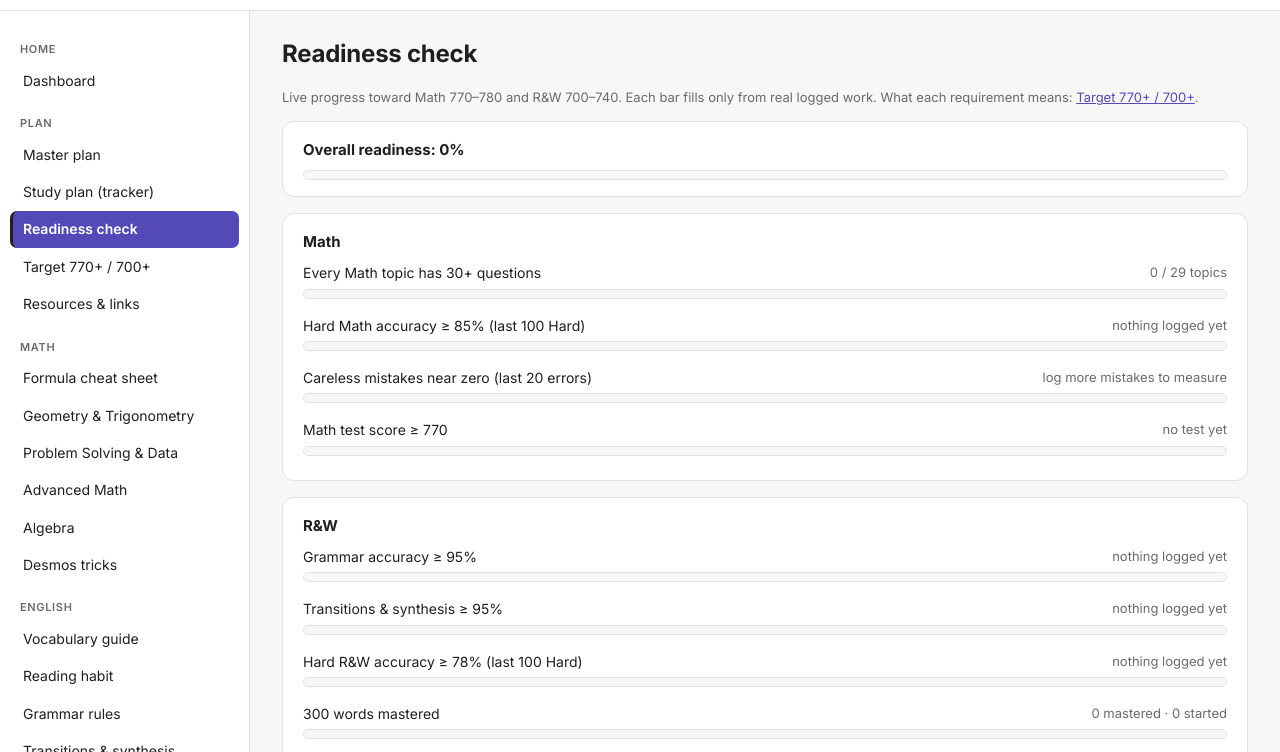
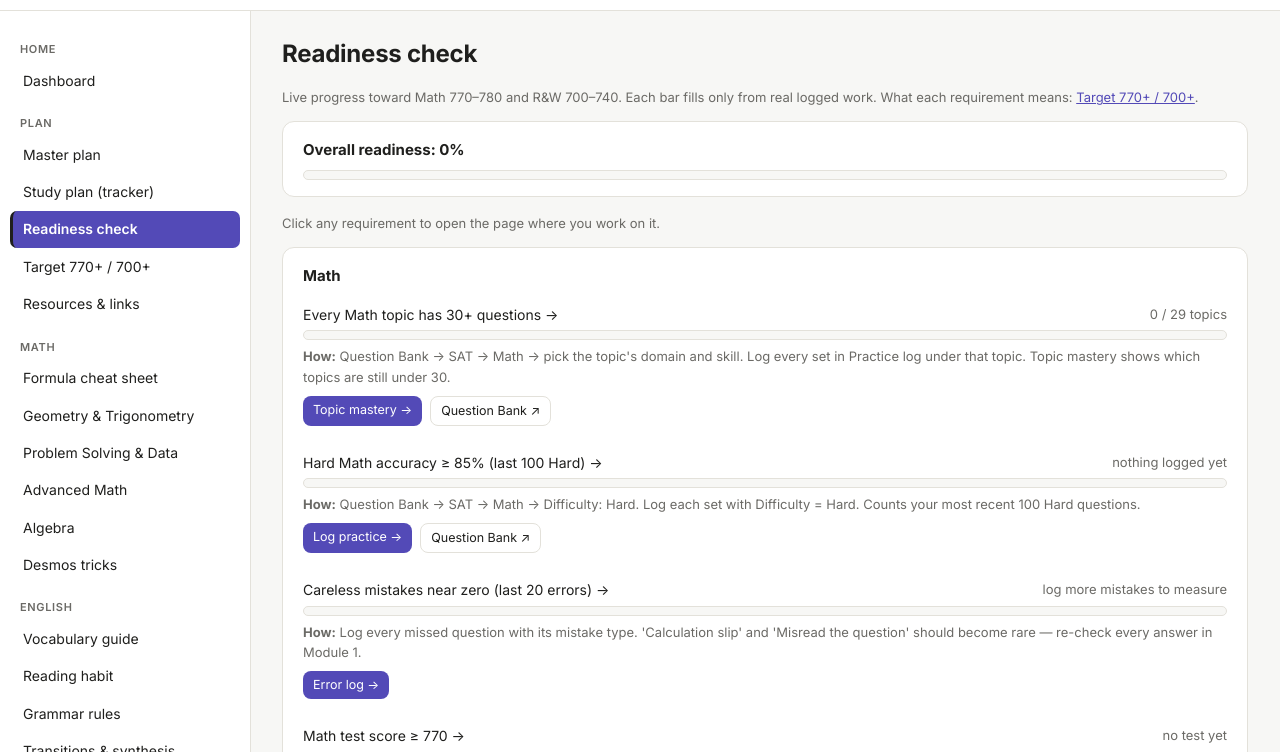
Before and after one commit to md-al-mamun22/sat-hub, a plain HTML site: page index.html in a window 1280 px wide. Both pictures are taken after a click on the link "Readiness check". Shown: the part 45-797 px from the top of the page. Drawn offline with Linux system fonts and the light colour scheme.

Commit message:
Readiness check: clickable requirements with where/how guidance and quick links; full-height sidebar column
Co-Authored-By: Claude Opus 5.5 <noreply@anthropic.com>
Claude-Session: https://claude.ai/code/session_01Tn4mjmAPjiidTkeiApb9xF

```diff
--- a/app.js
+++ b/app.js
@@ -303,6 +303,25 @@
       { group: "General", label: "Every mistake redone 2+ times", prog: data.errors.length ? redone / data.errors.length : 0, detail: redone + " / " + data.errors.length + " mistakes" },
       { group: "General", label: "Last two full tests ≥ " + c.target.total, prog: last2.filter((x) => x.total >= c.target.total).length / 2, detail: last2.length ? last2.map((x) => x.total).join(", ") : "no tests yet" }
     ];
+    const QB = "https://satsuitequestionbank.collegeboard.org/";
+    const BB = "https://bluebook.collegeboard.org/students/practice";
+    const HOW = [
+      { href: "#mastery", btn: "Topic mastery", ext: QB, how: "Question Bank → SAT → Math → pick the topic's domain and skill. Log every set in Practice log under that topic. Topic mastery shows which topics are still under 30." },
+      { href: "#practice", btn: "Log practice", ext: QB, how: "Question Bank → SAT → Math → Difficulty: Hard. Log each set with Difficulty = Hard. Counts your most recent 100 Hard questions." },
+      { href: "#errors", btn: "Error log", how: "Log every missed question with its mistake type. 'Calculation slip' and 'Misread the question' should become rare — re-check every answer in Module 1." },
+      { href: "#scores", btn: "Add test score", ext: BB, how: "Take a full Bluebook practice test, then add the Math score on Test scores." },
+      { href: "#grammar", btn: "Grammar rules", ext: QB, how: "Question Bank → SAT → Reading and Writing → Standard English Conventions. Log it under a grammar topic (Sentence boundaries, Semicolons & colons, ...)." },
+      { href: "#transitions", btn: "Transitions notes", ext: QB, how: "Question Bank → SAT → Reading and Writing → Expression of Ideas. Log it under Transitions or Rhetorical synthesis." },
+      { href: "#practice", btn: "Log practice", ext: QB, how: "Question Bank → SAT → Reading and Writing → Information and Ideas or Craft and Structure → Difficulty: Hard. Log with Difficulty = Hard." },
+      { href: "#vocab", btn: "Vocabulary trainer", how: "Learn 10 new words a day and clear the due reviews. A word counts as mastered when it reaches the 15-day level." },
+      { href: "#scores", btn: "Add test score", ext: BB, how: "Take a full Bluebook practice test, then add the R&W score on Test scores." },
+      { href: "#concepts", btn: "Concept check", how: "For each topic: study the notes, explain it in your own words, and pass the 5-question concept quiz." },
+      { href: "#flashcards", btn: "Formula flashcards", how: "Do the due formula cards every day. A card counts as mastered at the 15-day level." },
+      { href: "#tracker", btn: "Daily history", how: "Log at least one practice set every day. Days without any logged study count as missed." },
+      { href: "#errors", btn: "Error log", how: "Redo each logged mistake and click 'Solved it again ✓'. Each one needs two redos." },
+      { href: "#scores", btn: "Test scores", ext: BB, how: "Take full Bluebook tests every two weeks (weekly in March) and add each score." }
+    ];
+    items.forEach((x, i) => Object.assign(x, HOW[i] || {}));
     const overall = Math.round((items.reduce((a, x) => a + x.prog, 0) / items.length) * 100);
     return { items, overall };
   }
@@ -648,8 +667,11 @@
     return "<h1>Readiness check</h1>" +
       '<p class="muted">Live progress toward Math ' + c.target.math + (c.stretch ? "–" + c.stretch.math : "+") + " and R&W " + c.target.rw + (c.stretch ? "–" + c.stretch.rw : "+") + '. Each bar fills only from real logged work. What each requirement means: <a href="#target">Target 770+ / 700+</a>.</p>' +
       '<div class="card"><b>Overall readiness: ' + r.overall + '%</b><div class="bar" style="margin-top:8px"><div style="width:' + r.overall + '%"></div></div></div>' +
+      '<p class="muted">Click any requirement to open the page where you work on it.</p>' +
       groups.map((g) => '<div class="card"><b>' + g + "</b>" + r.items.filter((x) => x.group === g).map((x) =>
-        '<div class="req"><div class="req-head"><span>' + (x.prog >= 1 ? "✅ " : "") + esc(x.label) + '</span><span class="muted">' + esc(x.detail) + '</span></div><div class="bar"><div style="width:' + Math.round(x.prog * 100) + '%"></div></div></div>').join("") + "</div>").join("");
+        '<div class="req"><a class="req-link" href="' + (x.href || "#readiness") + '"><div class="req-head"><span class="req-label">' + (x.prog >= 1 ? "✅ " : "") + esc(x.label) + ' →</span><span class="muted">' + esc(x.detail) + '</span></div><div class="bar"><div style="width:' + Math.round(x.prog * 100) + '%"></div></div>' +
+        (x.how ? '<div class="req-how"><b>How:</b> ' + esc(x.how) + "</div>" : "") + "</a>" +
+        '<div class="req-actions">' + (x.href ? '<a class="btn small" href="' + x.href + '">' + esc(x.btn || "Open") + " →</a>" : "") + (x.ext ? '<a class="btn ghost small" target="_blank" rel="noopener" href="' + x.ext + '">' + (x.ext.indexOf("bluebook") >= 0 ? "Bluebook" : "Question Bank") + " ↗</a>" : "") + "</div></div>").join("") + "</div>").join("");
   }
 
   function pageStudyPlan() {
--- a/style.css
+++ b/style.css
@@ -331,3 +331,17 @@ a.task-link:hover .task-name { color: var(--accent); text-decoration: underline;
 .count-pill.ok { color: var(--good); background: var(--good-soft); }
 .count-pill:hover { filter: brightness(0.95); }
 @media (max-width: 760px) { .task { flex-wrap: wrap; } .count-pill { margin-left: 29px; } }
+
+/* ---------- clickable readiness ---------- */
+.req { padding: 10px 12px; margin: 6px -12px; border-radius: 10px; }
+.req:hover { background: var(--accent-soft); }
+.req-link { display: block; color: inherit; text-decoration: none; }
+.req-link:hover .req-label { color: var(--accent); text-decoration: underline; }
+.req-how { font-size: 13px; color: var(--muted); margin-top: 6px; }
+.req-actions { display: flex; gap: 8px; margin-top: 8px; flex-wrap: wrap; }
+
+/* sidebar column background runs the full page height */
+@media (min-width: 761px) {
+  .layout { background: linear-gradient(to right, var(--card) 250px, var(--border) 250px, var(--border) 251px, transparent 251px); }
+  .sidebar { border-right: none; background: transparent; }
+}
```
